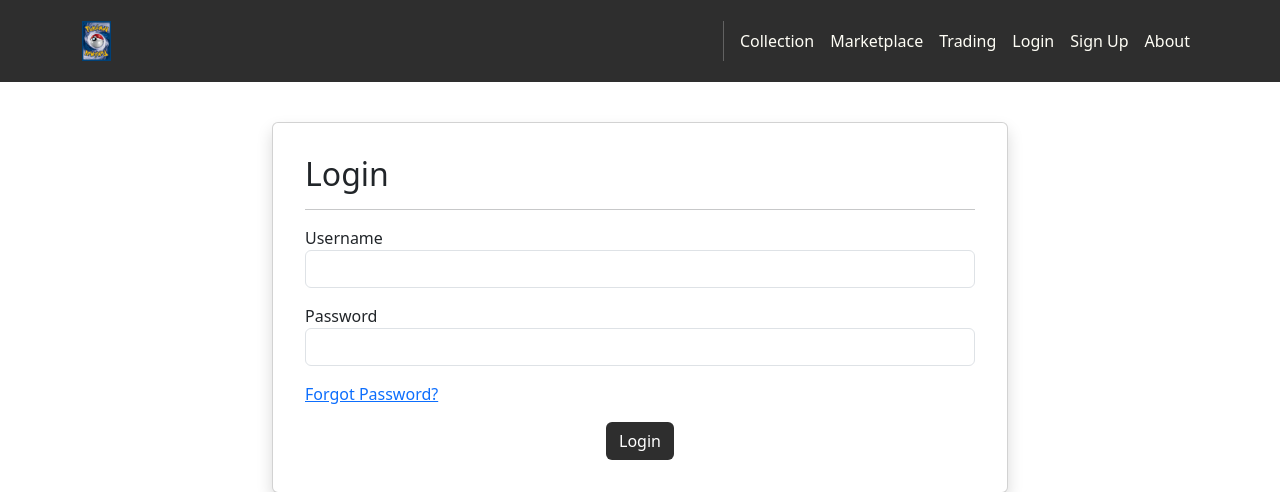
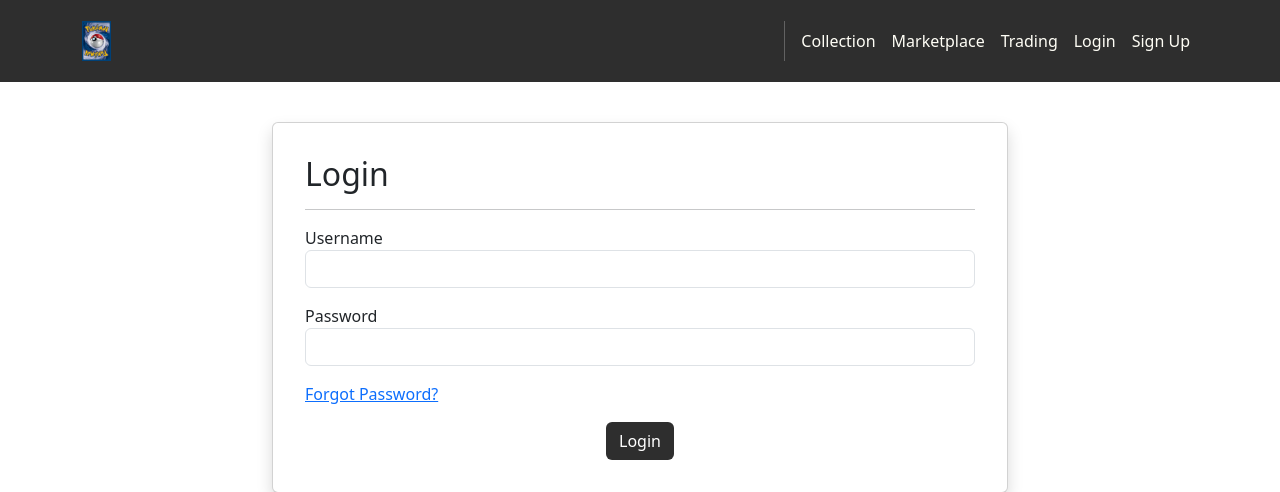
Before and after one commit to DJohnson04/PokeTrade---Team-2, a Django app: page /login/ in a window 1280 px wide. Shown: the top 492 px of the page. Run offline with Django 5.2, Linux system fonts and the light colour scheme; some libraries are stand-ins or nearby versions.

Commit message:
Removing unused About section

```diff
--- a/poketrade/templates/base.html
+++ b/poketrade/templates/base.html
@@ -63,8 +63,6 @@ js/bootstrap.bundle.min.js" crossorigin="anonymous">
 
             <a class="nav-link"
               href="{% url 'accounts.signup' %}">Sign Up</a>
-            <a class="nav-link"
-               href="{% url 'home.about' %}">About</a>
              {%  endif %}
           </div>
         </div>
```
